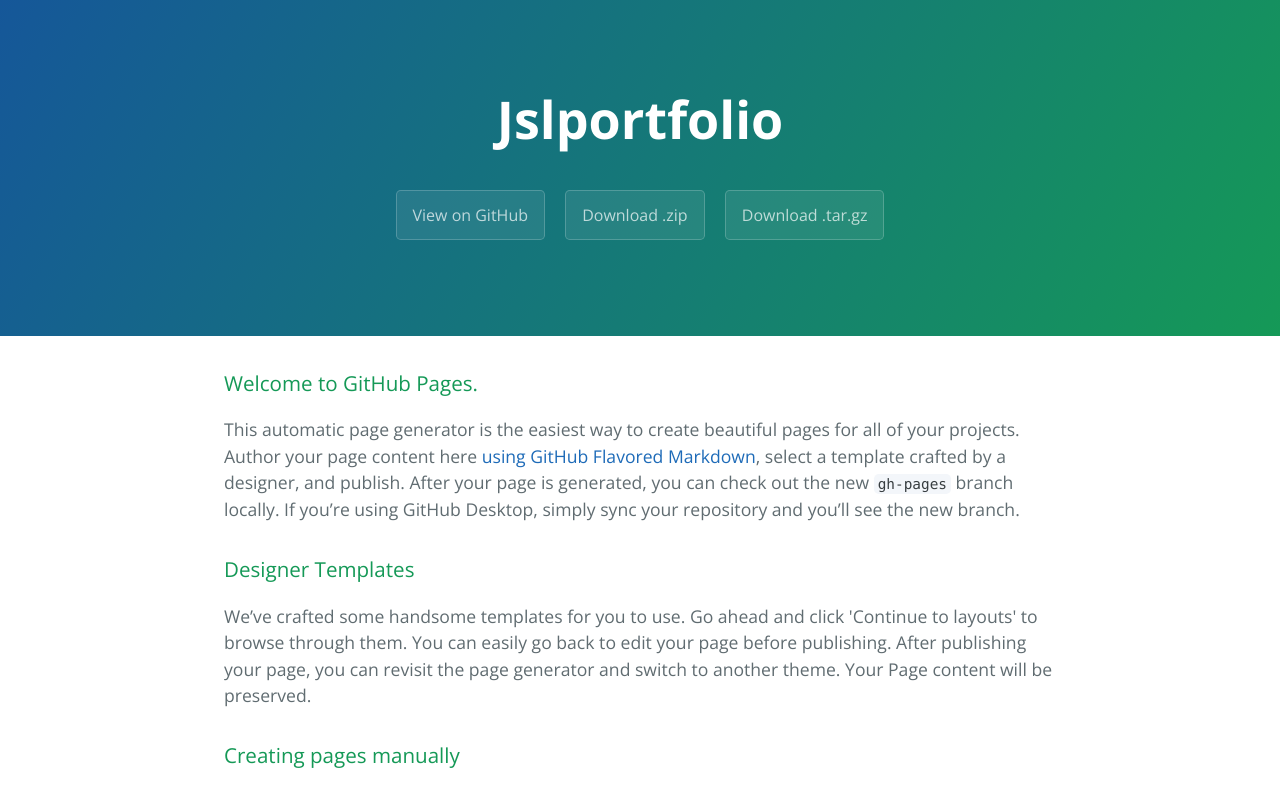
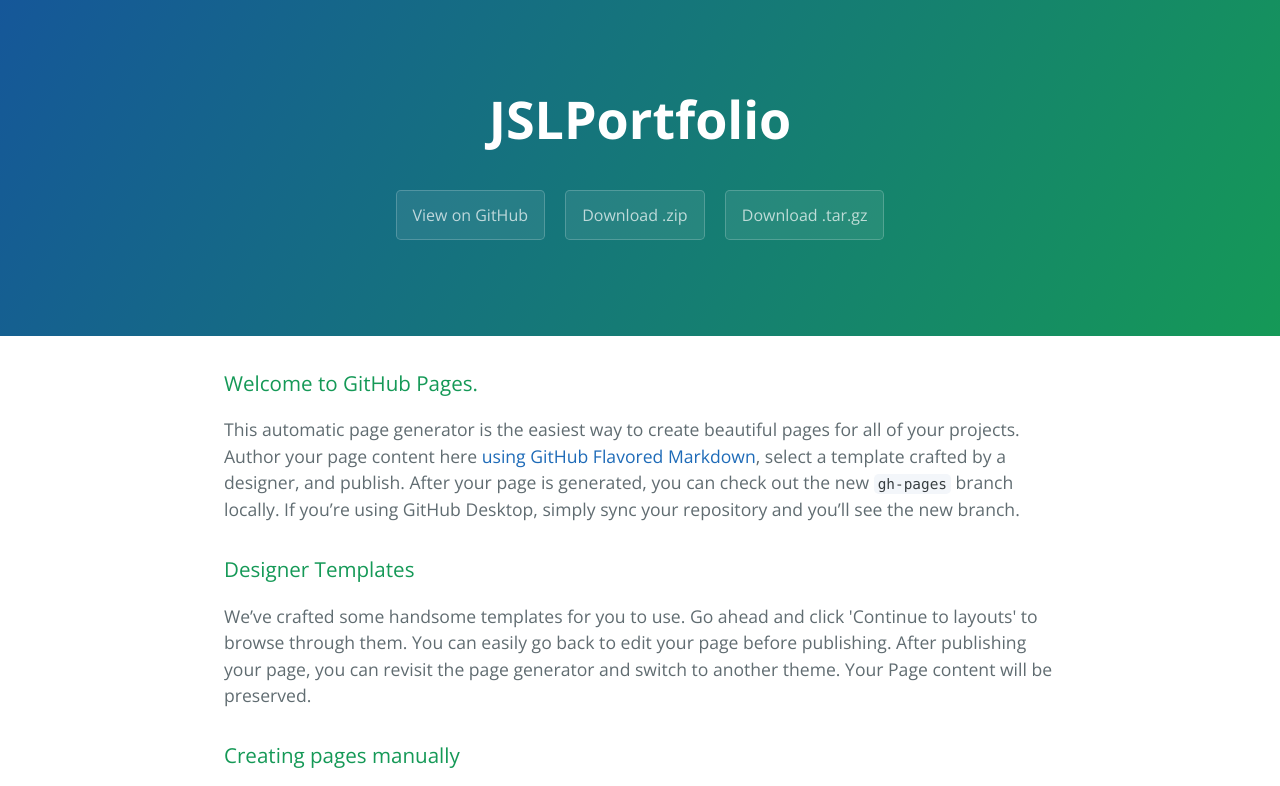
Before and after one commit to Jwinco123/JSLPortfolio, a plain HTML site: page index.html in a window 1280 px wide. Shown: the top 786 px of the page. Drawn offline with nearby package versions, Linux system fonts and the light colour scheme.

Commit message:
Update index.html

```diff
--- a/index.html
+++ b/index.html
@@ -11,7 +11,7 @@
   </head>
   <body>
     <section class="page-header">
-      <h1 class="project-name">Jslportfolio</h1>
+      <h1 class="project-name">JSLPortfolio</h1>
       <h2 class="project-tagline"></h2>
       <a href="https://github.com/Jwinco123/JSLPortfolio" class="btn">View on GitHub</a>
       <a href="https://github.com/Jwinco123/JSLPortfolio/zipball/master" class="btn">Download .zip</a>
```
